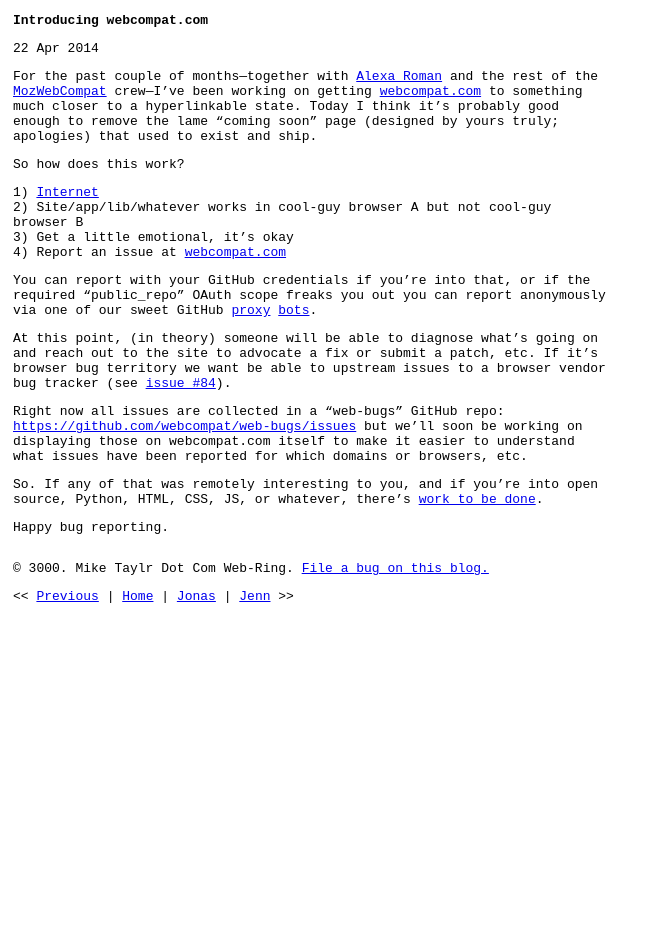
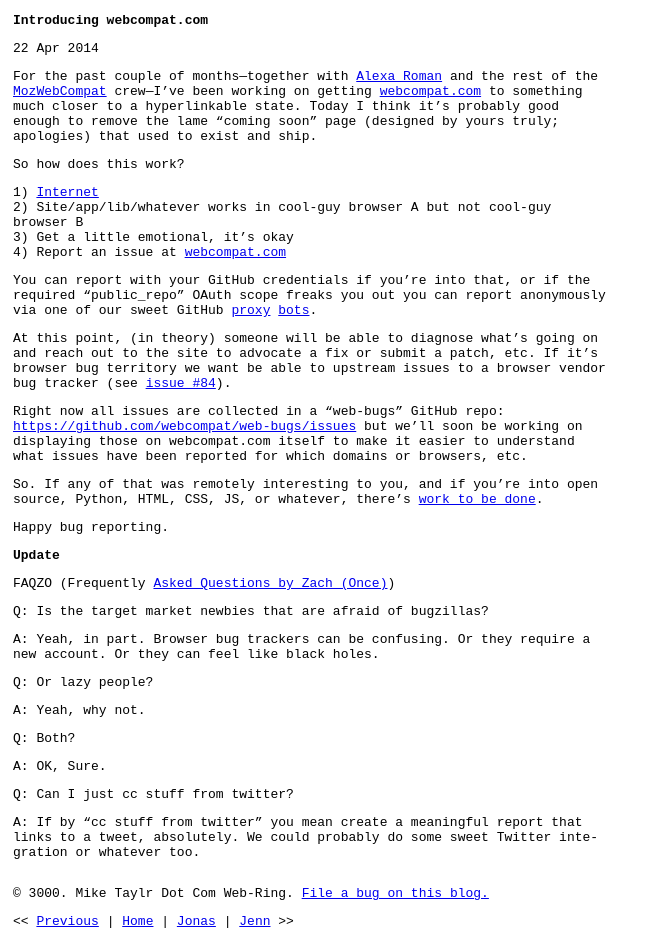
Before and after one commit to miketaylr/miketaylr.com-blog, a Jekyll site: the page built from _posts/2014-04-22-introducing-webcompat-dot-com.md, in a window 1280 px wide. Shown: the whole page, without its empty margins (0-655 px from the left). Built offline with Jekyll 4.4.1, drawn with Linux system fonts in a browser that asks for light colours; Markdown is read by kramdown in place of the engine named in the settings; before the commit the page ends 900 px from its top, so only the background shows below that.

Commit message:
Add FAQZO

```diff
--- a/_posts/2014-04-22-introducing-webcompat-dot-com.md
+++ b/_posts/2014-04-22-introducing-webcompat-dot-com.md
@@ -23,6 +23,26 @@
 
 Happy bug reporting.
 
+## Update
+
+FAQZO (Frequently [Asked Questions by Zach (Once)][qs])
+
+  Q: Is the target market newbies that are afraid of bugzillas?
+
+  A: Yeah, in part. Browser bug trackers can be confusing. Or they require a new account. Or they can feel like black holes.
+
+  Q: Or lazy people?
+
+  A: Yeah, why not.
+
+  Q: Both?
+
+  A: OK, Sure.
+
+  Q: Can I just cc stuff from twitter?
+
+  A: If by "cc stuff from twitter" you mean create a meaningful report that links to a tweet, absolutely. We could probably do some sweet Twitter integration or whatever too.
+
 [wc]: http://webcompat.com
 [alexa]: http://alexaroman.com/
 [moz]: https://twitter.com/mozwebcompat
```
Also changed, not shown: other parts of _posts/2014-04-22-introducing-webcompat-dot-com.md (+1 -0 lines).
